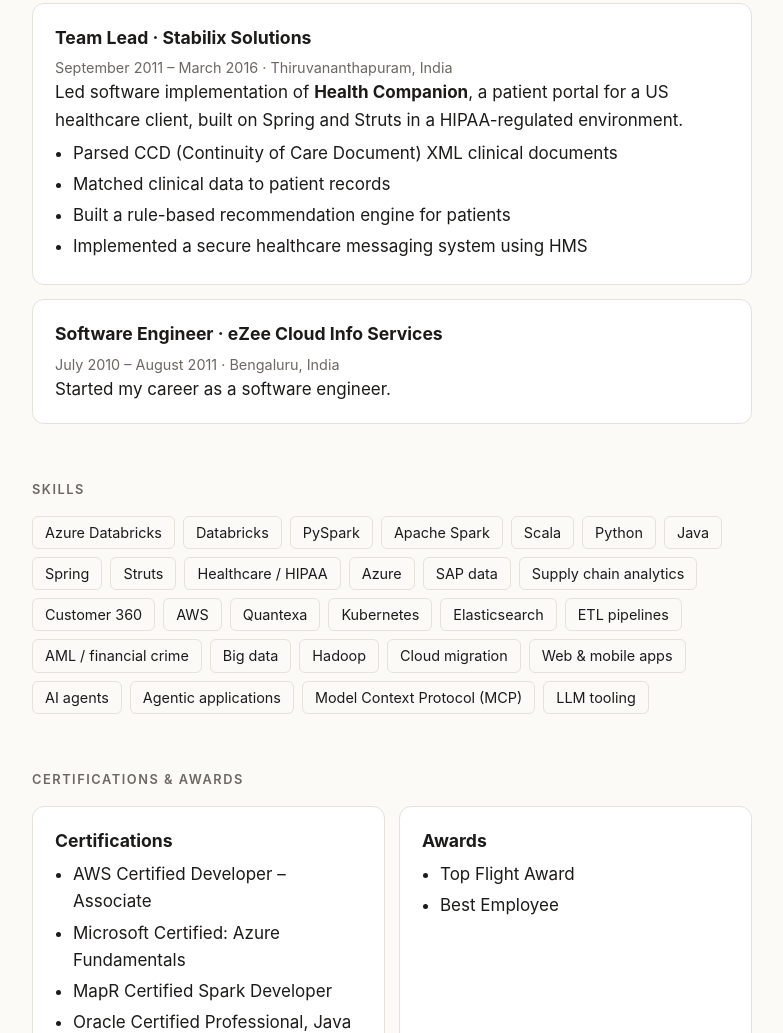
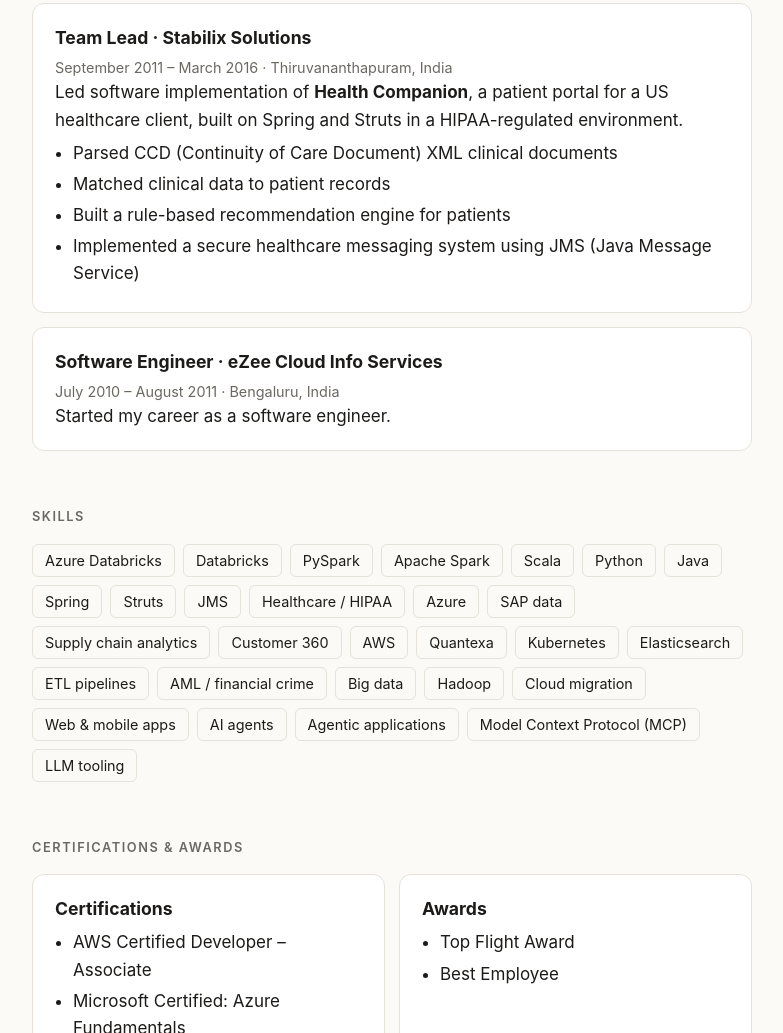
Before and after one commit to praveenthulasiram/praveenthulasiram.github.io, a plain HTML site: page index.html in a window 1280 px wide. Shown: the part 3040-4073 px from the top of the page, without its empty margins (248-1031 px from the left). Drawn offline with Linux system fonts and the light colour scheme.

Commit message:
Fix: JMS not HMS
Co-Authored-By: Claude Opus 5.5 <noreply@anthropic.com>
Claude-Session: https://claude.ai/code/session_01QxcoxsnC7WHNbyniXPbJBr

```diff
--- a/index.html
+++ b/index.html
@@ -128,7 +128,7 @@
         <li>Parsed CCD (Continuity of Care Document) XML clinical documents</li>
         <li>Matched clinical data to patient records</li>
         <li>Built a rule-based recommendation engine for patients</li>
-        <li>Implemented a secure healthcare messaging system using HMS</li>
+        <li>Implemented a secure healthcare messaging system using JMS (Java Message Service)</li>
       </ul>
     </div>
     <div class="card">
@@ -141,7 +141,7 @@
   <section id="skills">
     <h2>Skills</h2>
     <ul class="skills">
-      <li>Azure Databricks</li><li>Databricks</li><li>PySpark</li><li>Apache Spark</li><li>Scala</li><li>Python</li><li>Java</li><li>Spring</li><li>Struts</li><li>Healthcare / HIPAA</li><li>Azure</li><li>SAP data</li><li>Supply chain analytics</li><li>Customer 360</li><li>AWS</li><li>Quantexa</li><li>Kubernetes</li><li>Elasticsearch</li><li>ETL pipelines</li><li>AML / financial crime</li><li>Big data</li><li>Hadoop</li><li>Cloud migration</li><li>Web &amp; mobile apps</li><li>AI agents</li><li>Agentic applications</li><li>Model Context Protocol (MCP)</li><li>LLM tooling</li>
+      <li>Azure Databricks</li><li>Databricks</li><li>PySpark</li><li>Apache Spark</li><li>Scala</li><li>Python</li><li>Java</li><li>Spring</li><li>Struts</li><li>JMS</li><li>Healthcare / HIPAA</li><li>Azure</li><li>SAP data</li><li>Supply chain analytics</li><li>Customer 360</li><li>AWS</li><li>Quantexa</li><li>Kubernetes</li><li>Elasticsearch</li><li>ETL pipelines</li><li>AML / financial crime</li><li>Big data</li><li>Hadoop</li><li>Cloud migration</li><li>Web &amp; mobile apps</li><li>AI agents</li><li>Agentic applications</li><li>Model Context Protocol (MCP)</li><li>LLM tooling</li>
     </ul>
   </section>
 
```
